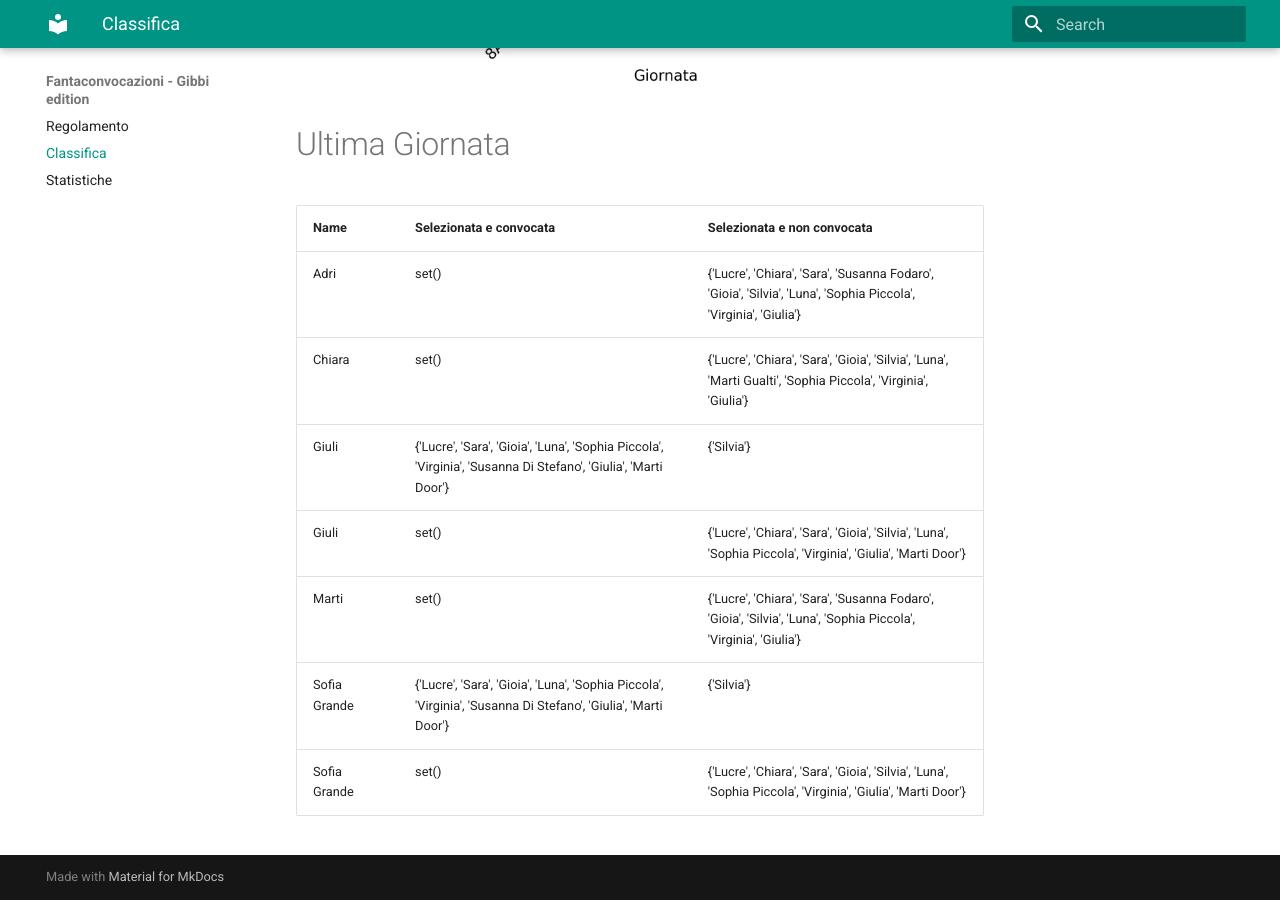
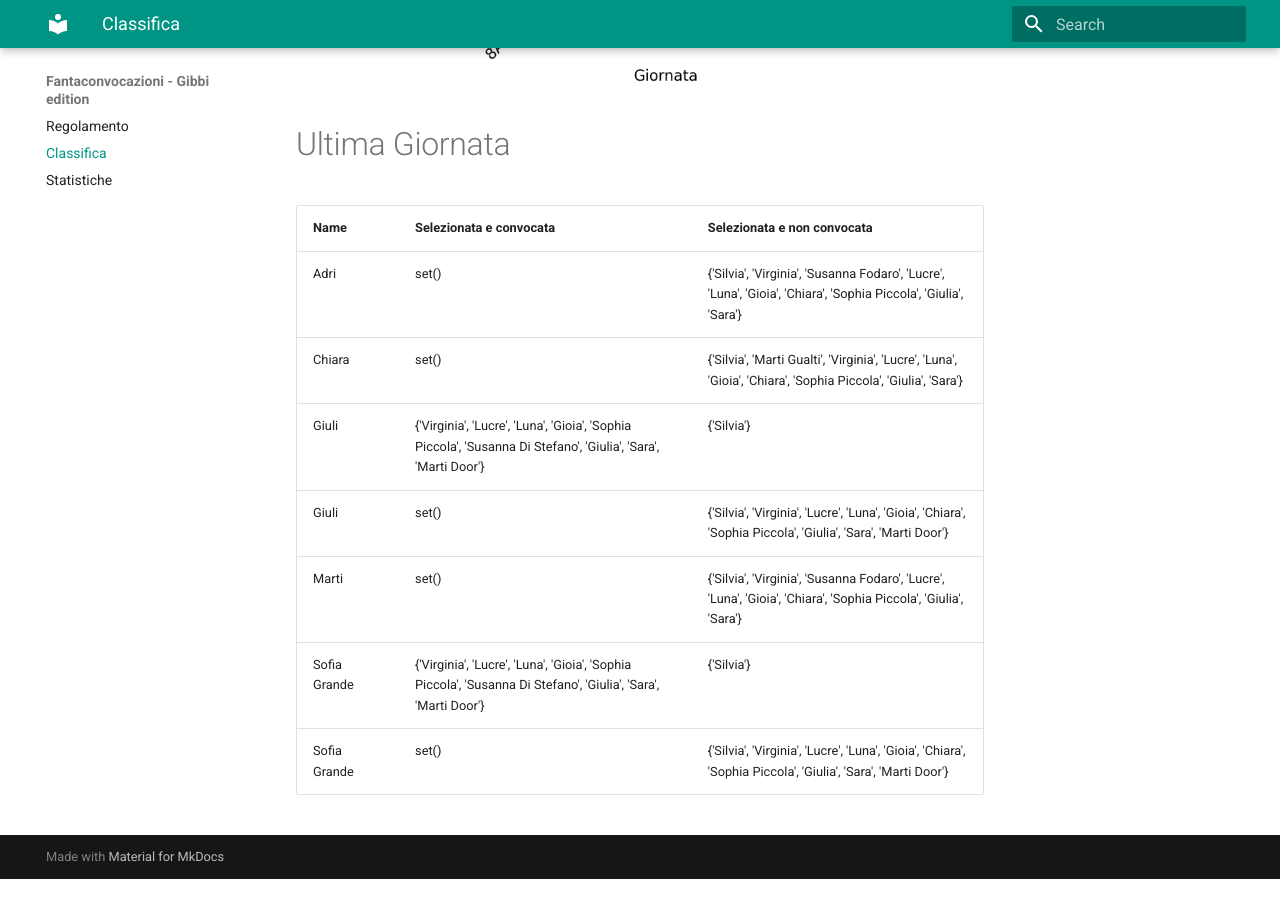
Before and after one commit to martinig94/fantagibbi, an MkDocs documentation site: the page built from docs/Classifica.md, in a window 1280 px wide and 900 px high, scrolled down 1024 px. Built offline with MkDocs 1.6.1 and Material for MkDocs 9.7.7, drawn with Linux system fonts in a browser that asks for light colours; after the commit the page ends 1903 px from its top, so only the background shows below that.

Commit message:
Auto-update from main.py

```diff
--- a/docs/Classifica.md
+++ b/docs/Classifica.md
@@ -18,11 +18,11 @@
 <!-- START_TABLE CORRECT -->
 | Name         | Selezionata e convocata                                                                                        | Selezionata e non convocata                                                                                      |
 |:-------------|:---------------------------------------------------------------------------------------------------------------|:-----------------------------------------------------------------------------------------------------------------|
-| Adri         | set()                                                                                                          | {'Lucre', 'Chiara', 'Sara', 'Susanna Fodaro', 'Gioia', 'Silvia', 'Luna', 'Sophia Piccola', 'Virginia', 'Giulia'} |
-| Chiara       | set()                                                                                                          | {'Lucre', 'Chiara', 'Sara', 'Gioia', 'Silvia', 'Luna', 'Marti Gualti', 'Sophia Piccola', 'Virginia', 'Giulia'}   |
-| Giuli        | {'Lucre', 'Sara', 'Gioia', 'Luna', 'Sophia Piccola', 'Virginia', 'Susanna Di Stefano', 'Giulia', 'Marti Door'} | {'Silvia'}                                                                                                       |
-| Giuli        | set()                                                                                                          | {'Lucre', 'Chiara', 'Sara', 'Gioia', 'Silvia', 'Luna', 'Sophia Piccola', 'Virginia', 'Giulia', 'Marti Door'}     |
-| Marti        | set()                                                                                                          | {'Lucre', 'Chiara', 'Sara', 'Susanna Fodaro', 'Gioia', 'Silvia', 'Luna', 'Sophia Piccola', 'Virginia', 'Giulia'} |
-| Sofia Grande | {'Lucre', 'Sara', 'Gioia', 'Luna', 'Sophia Piccola', 'Virginia', 'Susanna Di Stefano', 'Giulia', 'Marti Door'} | {'Silvia'}                                                                                                       |
-| Sofia Grande | set()                                                                                                          | {'Lucre', 'Chiara', 'Sara', 'Gioia', 'Silvia', 'Luna', 'Sophia Piccola', 'Virginia', 'Giulia', 'Marti Door'}     |
+| Adri         | set()                                                                                                          | {'Silvia', 'Virginia', 'Susanna Fodaro', 'Lucre', 'Luna', 'Gioia', 'Chiara', 'Sophia Piccola', 'Giulia', 'Sara'} |
+| Chiara       | set()                                                                                                          | {'Silvia', 'Marti Gualti', 'Virginia', 'Lucre', 'Luna', 'Gioia', 'Chiara', 'Sophia Piccola', 'Giulia', 'Sara'}   |
+| Giuli        | {'Virginia', 'Lucre', 'Luna', 'Gioia', 'Sophia Piccola', 'Susanna Di Stefano', 'Giulia', 'Sara', 'Marti Door'} | {'Silvia'}                                                                                                       |
+| Giuli        | set()                                                                                                          | {'Silvia', 'Virginia', 'Lucre', 'Luna', 'Gioia', 'Chiara', 'Sophia Piccola', 'Giulia', 'Sara', 'Marti Door'}     |
+| Marti        | set()                                                                                                          | {'Silvia', 'Virginia', 'Susanna Fodaro', 'Lucre', 'Luna', 'Gioia', 'Chiara', 'Sophia Piccola', 'Giulia', 'Sara'} |
+| Sofia Grande | {'Virginia', 'Lucre', 'Luna', 'Gioia', 'Sophia Piccola', 'Susanna Di Stefano', 'Giulia', 'Sara', 'Marti Door'} | {'Silvia'}                                                                                                       |
+| Sofia Grande | set()                                                                                                          | {'Silvia', 'Virginia', 'Lucre', 'Luna', 'Gioia', 'Chiara', 'Sophia Piccola', 'Giulia', 'Sara', 'Marti Door'}     |
 <!-- END_TABLE CORRECT -->
```
